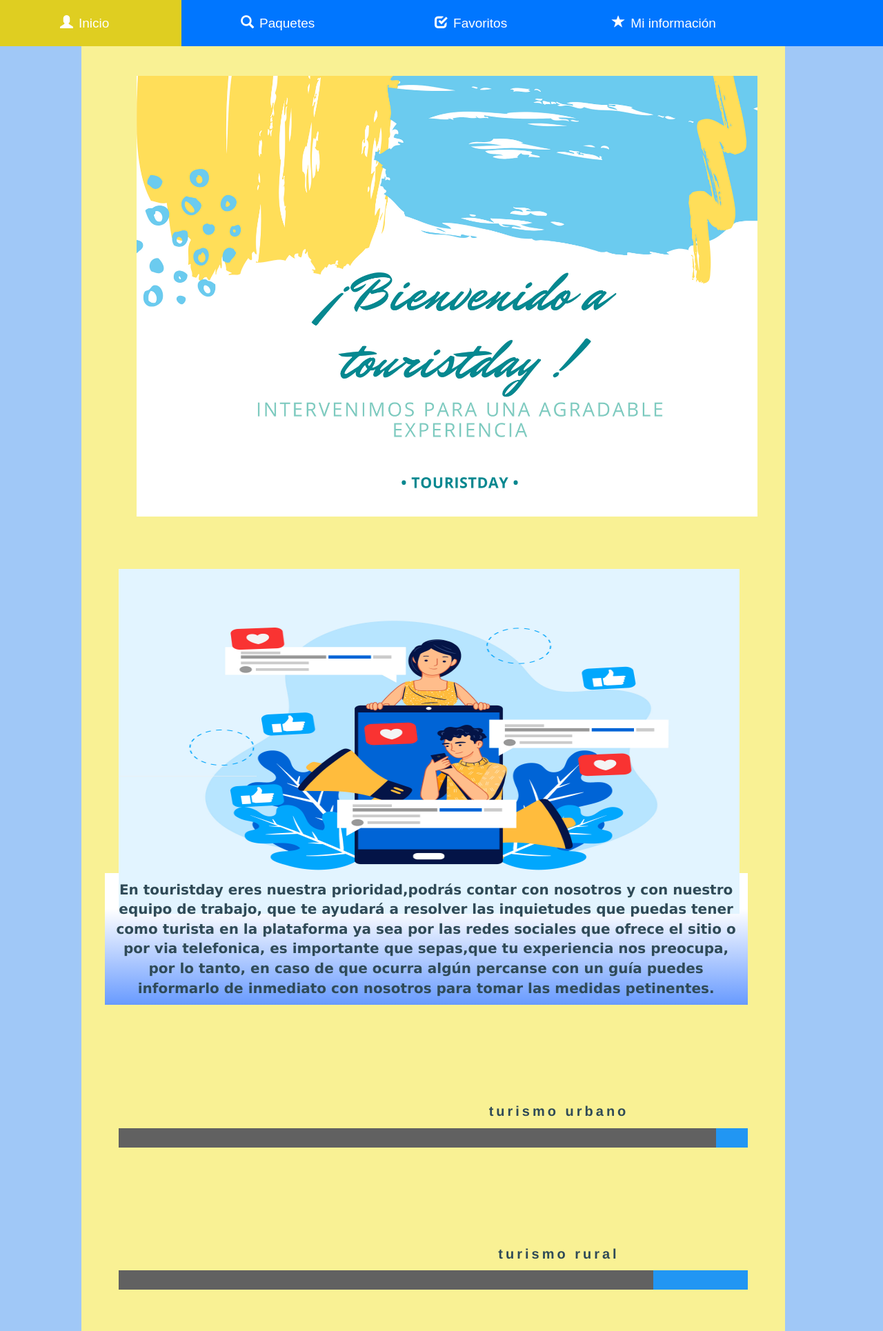
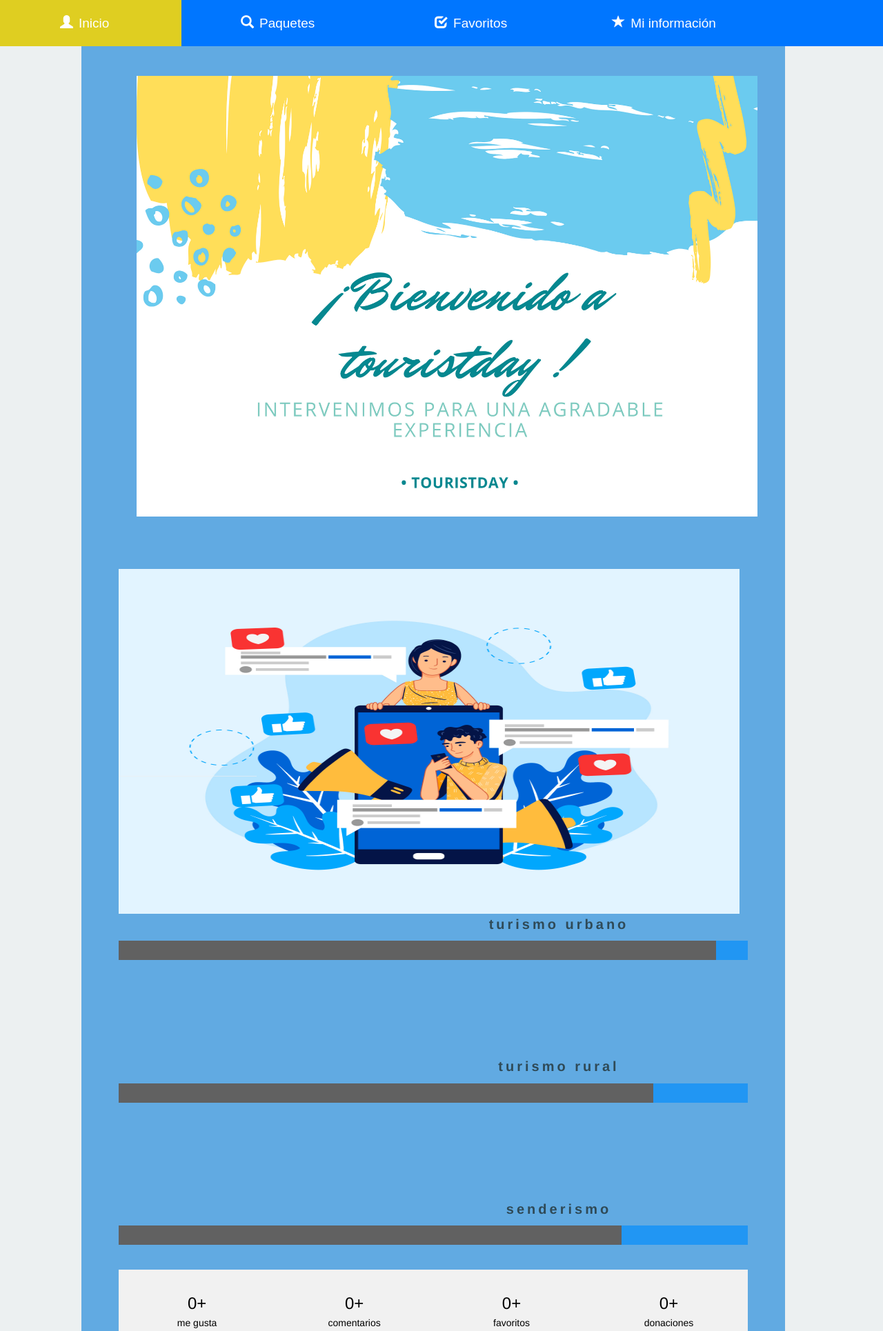
Before and after one commit to Anasofia2019/tourisday, a PHP site: page /touristday/misitioturista.php in a window 1280 px wide. Shown: the top 1930 px of the page at 69% size. Run offline with PHP 8.4, Linux system fonts and the light colour scheme; the visitor is signed in with stand-in values (Sample User, id 1); data comes from the database, SQL or seed files in the repository; data that the repository does not hold is empty.

Commit message:
eduer jaramillo
corrección diseño

```diff
--- a/banneredit.php
+++ b/banneredit.php
@@ -42,8 +42,9 @@ Las 3 metaetiquetas anteriores * deben * aparecer primero en la cabeza; cualquie
     <!-- Estilos personalizados para esta plantilla -->
     <link href="css/navbar-fixed-top.css" rel="stylesheet">
 	<link href="css/preview-image.css" rel="stylesheet">
+ <link rel="stylesheet" href="css/baner_edit.css">
   </head>
-  <body>
+  <body >
 
 
     <div class="container">
@@ -150,7 +151,7 @@ Las 3 metaetiquetas anteriores * deben * aparecer primero en la cabeza; cualquie
 		</div>
     </div>
     <center>
-    <a href="misitioguia.php" id="volver"><h2>volver</h2></a>
+    <a href="misitioguia.php" class="volver"><h2>volver</h2></a>
     </center>
 	</div><!-- /container -->
 
--- a/css/misitioguia.css
+++ b/css/misitioguia.css
@@ -168,7 +168,7 @@ ul.tabs  li a .tab-text{
   z-index: -1;
   position:absolute;
 	width: 130%;
-	background: #f9f194;
+	background:#61AAE2;
   margin-top:60px;
   margin-left: -100px;
 
@@ -223,7 +223,7 @@ tab de inicio */
  top:50px;
 
  font-family: verdana;
- color :#275A89;
+ color :white;
 }
 /* articulo dentro de
 todas las secciones */
--- a/css/misitioturista.css
+++ b/css/misitioturista.css
@@ -151,7 +151,7 @@ ul.tabs  li a .tab-text{
 /* secciones que contienen sub modulos */
 .secciones{
 	width: 120%;
-	background: #fff;
+	background: #61AAE2;
   margin-top:-50px;
   margin-left: -100px;
 
@@ -169,21 +169,21 @@ que tienen contenido */
 }
 /* tab de inicio turista */
 .secciones #tab1{
-  background: #f9f194;
+  background: #61AAE2;
 }
 /* segundo tab es decir paquetes  */
 .secciones #tab2{
-  background: #f9f194;
+  background: #61AAE2;
 
 }
 /* tab 3 de favoritos */
 .secciones #tab3{
-  background: #f9f194;
+  background: ;
 
 }
 /* tab 4 de cambiar información */
 .secciones #tab4{
-  background: #f9f194;
+  background: #61AAE2;
 
 
 }
--- a/misitioguia.php
+++ b/misitioguia.php
@@ -252,7 +252,7 @@ nuestros tabs en el modulo guia  -->
 <script src="http://code.jquery.com/jquery-latest.js"></script>
 <!-- link de  codigo bootstrap minimizado -->
 <script src="https://maxcdn.bootstrapcdn.com/bootstrap/3.3.1/js/bootstrap.min.js"></script>
-</body>
+</body style="background:green;">
 <!-- hola -->
 </html>
 
--- a/misitioturista.php
+++ b/misitioturista.php
@@ -52,7 +52,7 @@ que nos da la interacción de efectos de la página  -->
 
 </head>
 
-<body style=" background:#a0c8f7 ;">
+<body style="background:#ECF0F1;">
   <!-- Este contenedor tendra los botones de
   nuestros tabs en el modulo turista  -->
   <div class="wrap">
@@ -105,13 +105,8 @@ es decir un modulo del sitio-->
     <img src="img/banner_turista.jpg" alt="" class="banner_turista" width="900px;" height="500px;" style="mar">
     <!-- Información del banner -->
     <hr style="width:200px;margin-top:-200px;" class="w3-opacity">
-    <p style="  background: linear-gradient(to bottom, #ffffff 27%, #6699ff 101%);padding:10px;margin-left:-20px;font-family:verdana;font-weight:400px;">
-
-      En touristday eres nuestra prioridad,podrás contar con nosotros y con nuestro equipo de trabajo, que te ayudará a resolver las
-      inquietudes que puedas tener como turista en la plataforma ya sea por las redes sociales que ofrece el sitio o por via telefonica,
-      es importante que sepas,que tu experiencia nos preocupa, por lo tanto, en caso de que ocurra algún percanse con un guía puedes informarlo
-      de inmediato con nosotros para tomar las medidas petinentes.
-    </p>
+    <br>
+    <br>
 
     <!-- Primera barra de porcentaje  -->
       <p class="w3-wide">turismo urbano</p>
--- a/mostrarpaquete.php
+++ b/mostrarpaquete.php
@@ -30,7 +30,7 @@ Las 3 metaetiquetas anteriores * deben * aparecer primero en la cabeza; cualquie
 	<!--Tema opcional -->
 	<link rel="stylesheet" href="https://maxcdn.bootstrapcdn.com/bootstrap/3.3.7/css/bootstrap-theme.min.css" integrity="sha384-rHyoN1iRsVXV4nD0JutlnGaslCJuC7uwjduW9SVrLvRYooPp2bWYgmgJQIXwl/Sp" crossorigin="anonymous">
   </head>
-  <body style="background: linear-gradient(to bottom, #ffffff 27%, #ffff66 101%);">
+  <body style="background:;">
   	<div class='container'>
 		<div class="row">
 			<div class="col-lg-12">
```
Also changed, not shown: css/baner_edit.css (added, +12 -0 lines).
